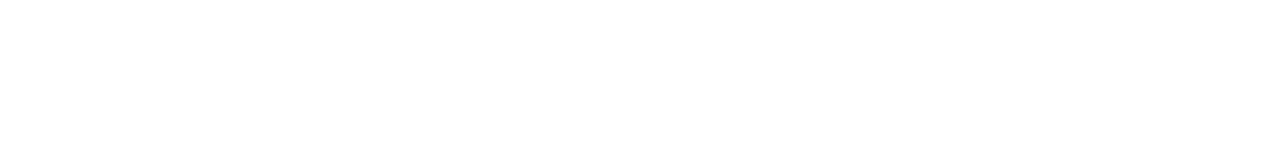
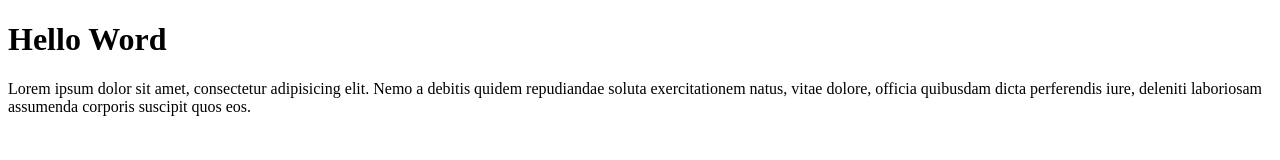
Before and after one commit to cgvdi10/first-depot, a plain HTML site: page index.html in a window 1280 px wide. Drawn offline with Linux system fonts and the light colour scheme.

Commit message:
My second commit

```diff
--- a/index.html
+++ b/index.html
@@ -8,5 +8,8 @@
 </head>
 <body>
 
+    <h1>Hello Word</h1>
+        <p>Lorem ipsum dolor sit amet, consectetur adipisicing elit. Nemo a debitis quidem repudiandae soluta exercitationem natus, vitae dolore, officia quibusdam dicta perferendis iure, deleniti laboriosam assumenda corporis suscipit quos eos.</p>
+
 </body>
 </html>
```
